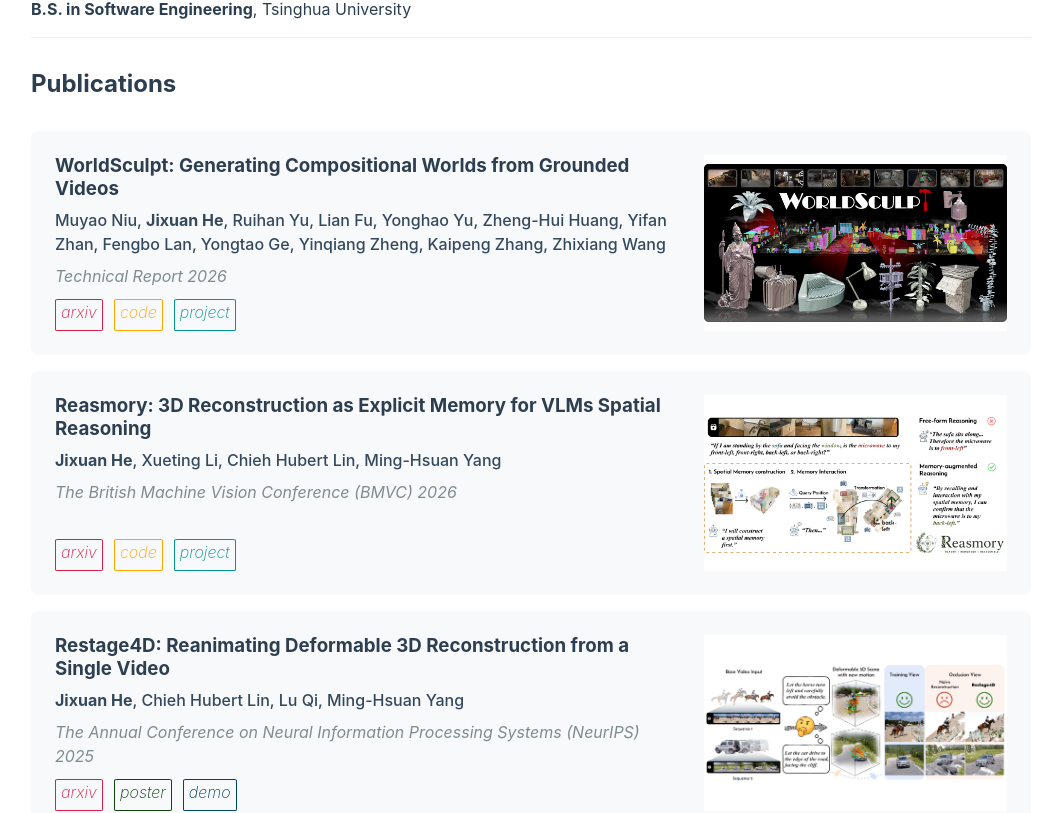
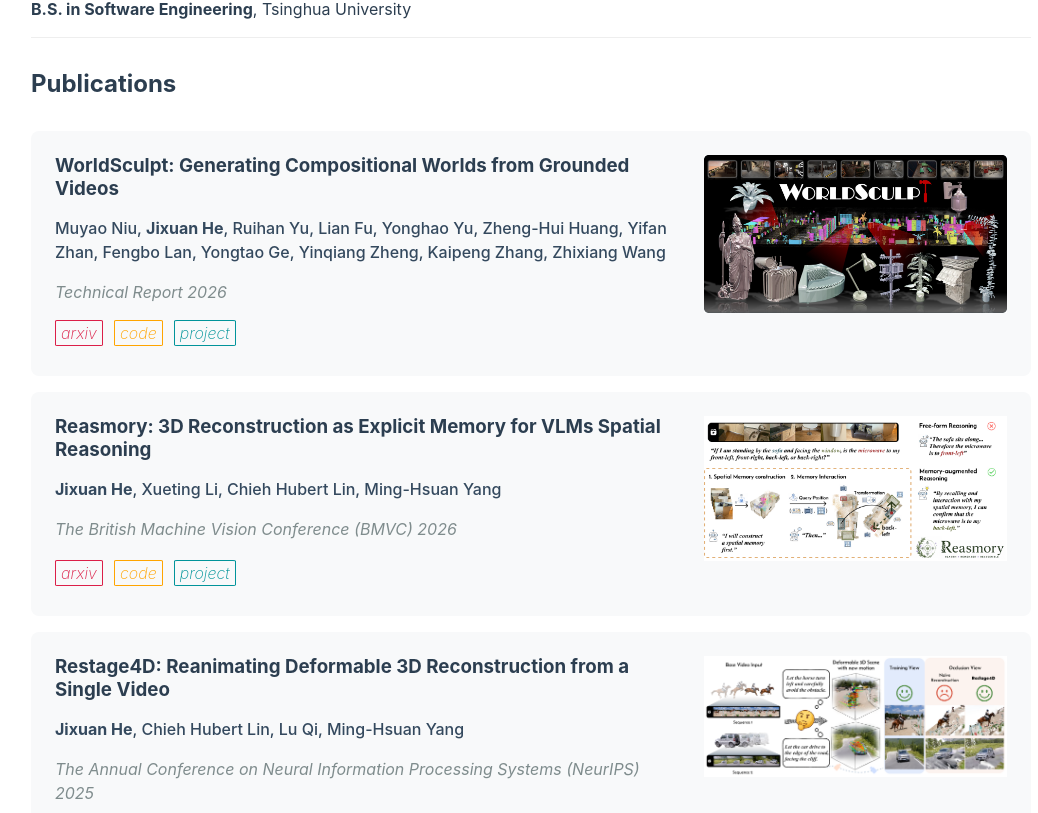
Before and after one commit to KaKituken/home, a Vue app: page /#/ in a window 1280 px wide. Shown: the part 936-1749 px from the top of the page, without its empty margins (109-1147 px from the left). Built offline with nearby package versions, Linux system fonts and the light colour scheme.

Commit message:
fix: overflow author list

```diff
--- a/src/components/Publications.vue
+++ b/src/components/Publications.vue
@@ -130,8 +130,10 @@ const highlightedPublications = computed(() => {
 }
 
 .publication {
+  display: flex;
+  flex-direction: column;
   margin-bottom: 1rem;
-  height: 11rem;
+  min-height: 11rem;
   padding: 1.5rem;
   background: #f8f9fa;
   border-radius: 8px;
@@ -146,12 +148,15 @@ const highlightedPublications = computed(() => {
 .publication-content {
   display: flex;
   gap: 2rem;
-  height: 100%;
+  flex: 1;
+  align-items: stretch;
 }
 
 .publication-text {
-  position: relative;
+  display: flex;
+  flex-direction: column;
   flex: 6;
+  min-width: 0;
 }
 
 .publication h3 {
@@ -185,12 +190,14 @@ const highlightedPublications = computed(() => {
 
 .publication-content .links {
   display: flex;
-  position: absolute;
+  flex-wrap: wrap;
   width: 100%;
-  height: 2rem;
+  min-height: 2rem;
   /* background-color: white; */
-  bottom: 0;
+  margin-top: auto;
+  padding-top: 0.5rem;
   gap: 0.7rem;
+  align-items: flex-start;
   line-height: inherit;
 }
 
@@ -261,7 +268,7 @@ const highlightedPublications = computed(() => {
 
 .publication-preview {
   flex: 1 0 200px;
-  height: 100%;
+  align-self: flex-start;
   display: flex;
   align-items: flex-start;
   background-color: white;
@@ -269,7 +276,7 @@ const highlightedPublications = computed(() => {
 
 .publication-preview img {
   width: 100%;
-  height: 100%;
+  height: auto;
   object-fit:contain;
   border-radius: 4px;
   cursor: pointer;
```
